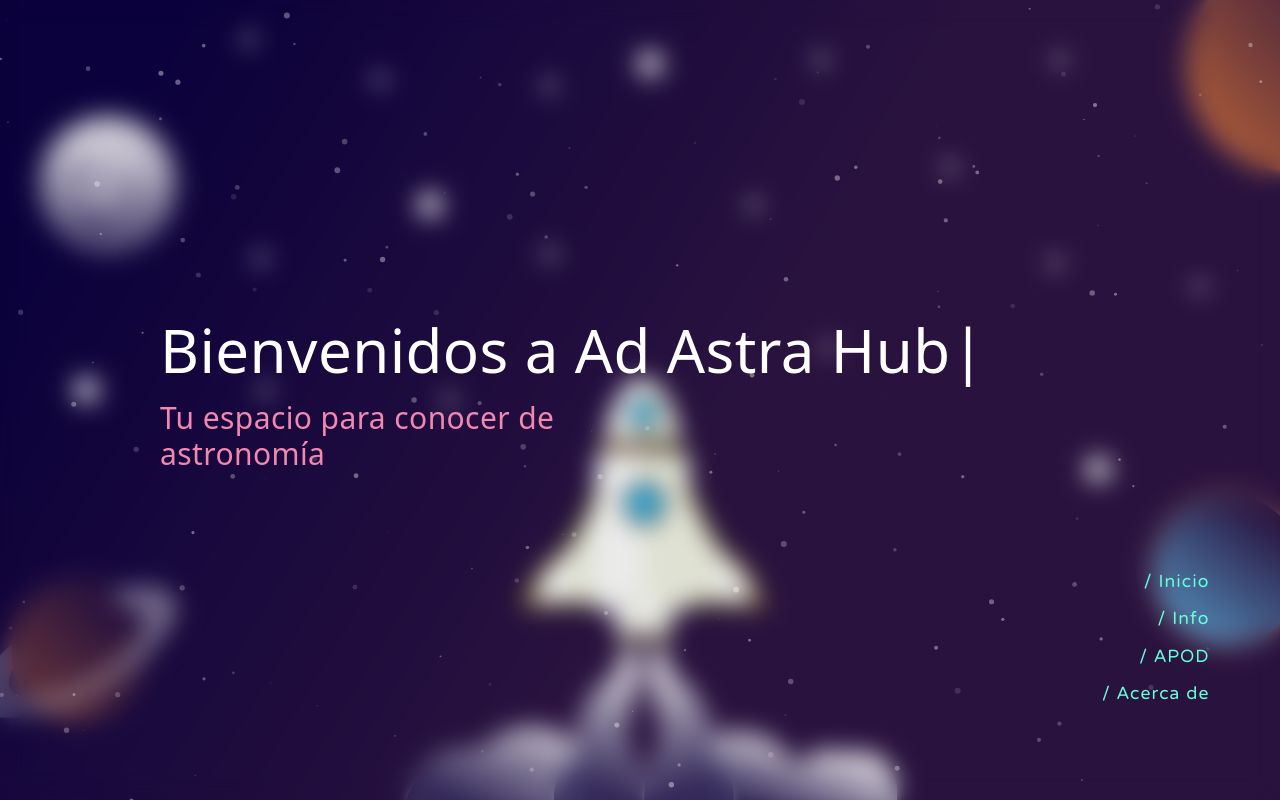
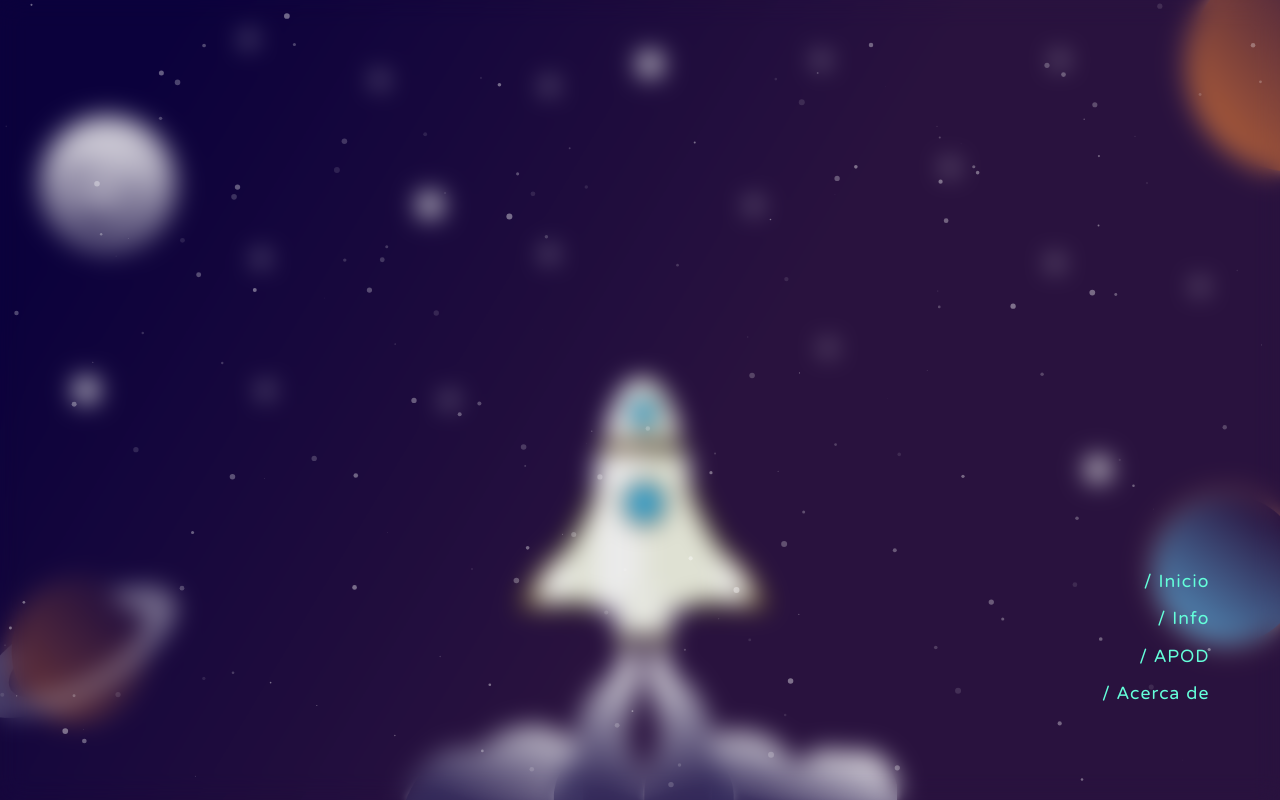
Before and after one commit to mgrobleto/AdAstraHubWebsite, a React (Create React App) app: page / in a window 1280 px wide. Built offline with nearby package versions, Linux system fonts and the light colour scheme.

Commit message:
changing home url...

```diff
--- a/package.json
+++ b/package.json
@@ -1,5 +1,5 @@
 {
-  "homepage": "https://mgrobleto.github.io/AdAstraHubWebsite-APODview",
+  "homepage": "https://mgrobleto.github.io/AdAstraHubWebsite",
   "name": "adastrahubwebsite",
   "version": "0.1.0",
   "private": true,
--- a/src/App.js
+++ b/src/App.js
@@ -15,7 +15,7 @@ function App() {
         <StarsBackground />
         <SidebarNav />
         <Routes>
-          <Route  exact path='/' element={<Home />}></Route>
+          <Route  exact path='/AdAstraHubWebsite' element={<Home />}></Route>
           <Route path='/apod' element={<APOD />}></Route>
           <Route path='/posts' element={<Posts />}></Route>
           <Route path='/about' element={<About />}></Route>
--- a/src/components/SidebarNav.js
+++ b/src/components/SidebarNav.js
@@ -33,7 +33,7 @@ const SidebarNav = () => {
 
     const links = [
       {
-       href: '/',
+       href: '/AdAstraHubWebsite',
        title: '/ Inicio'
       },
       {
```
